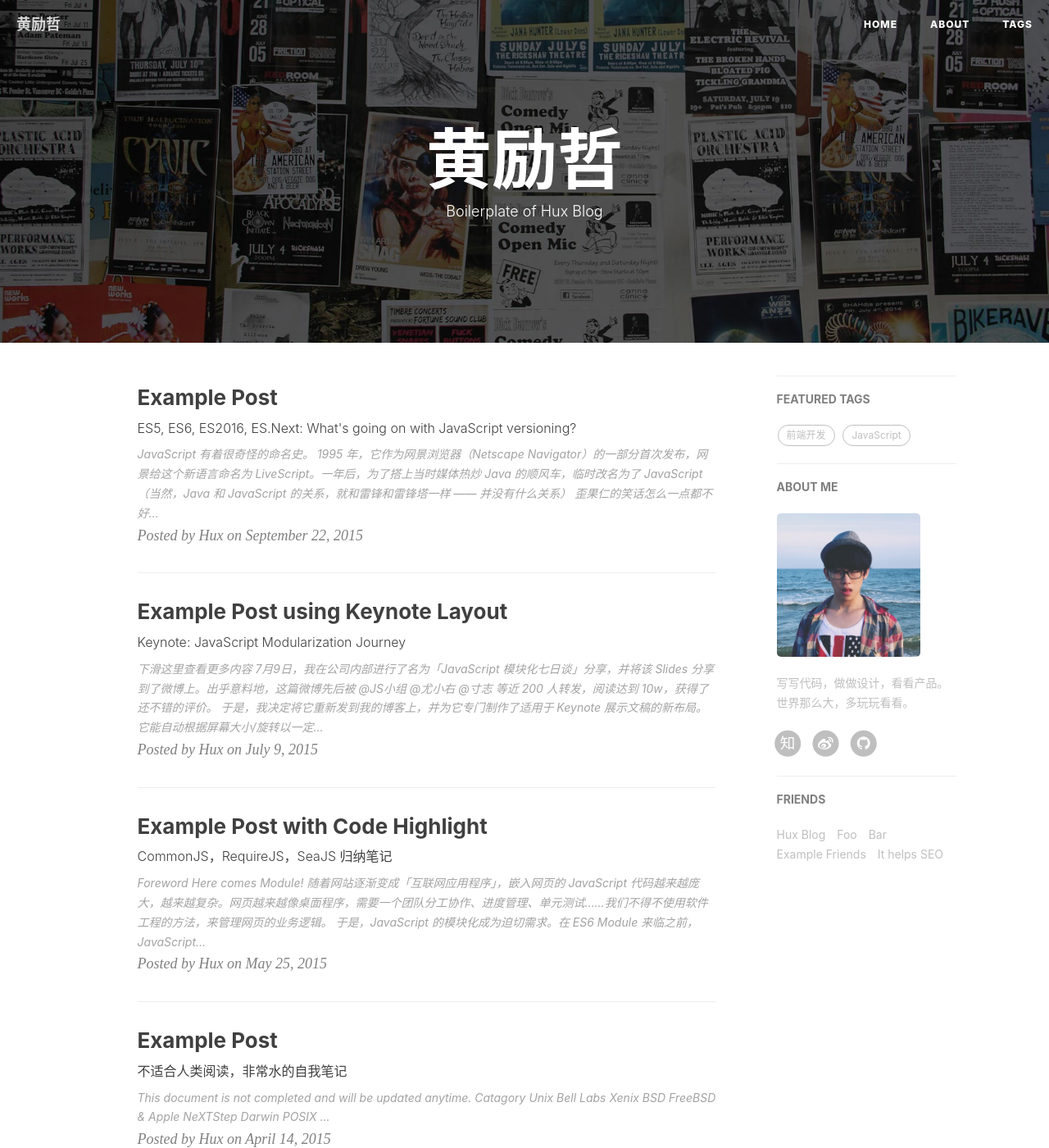
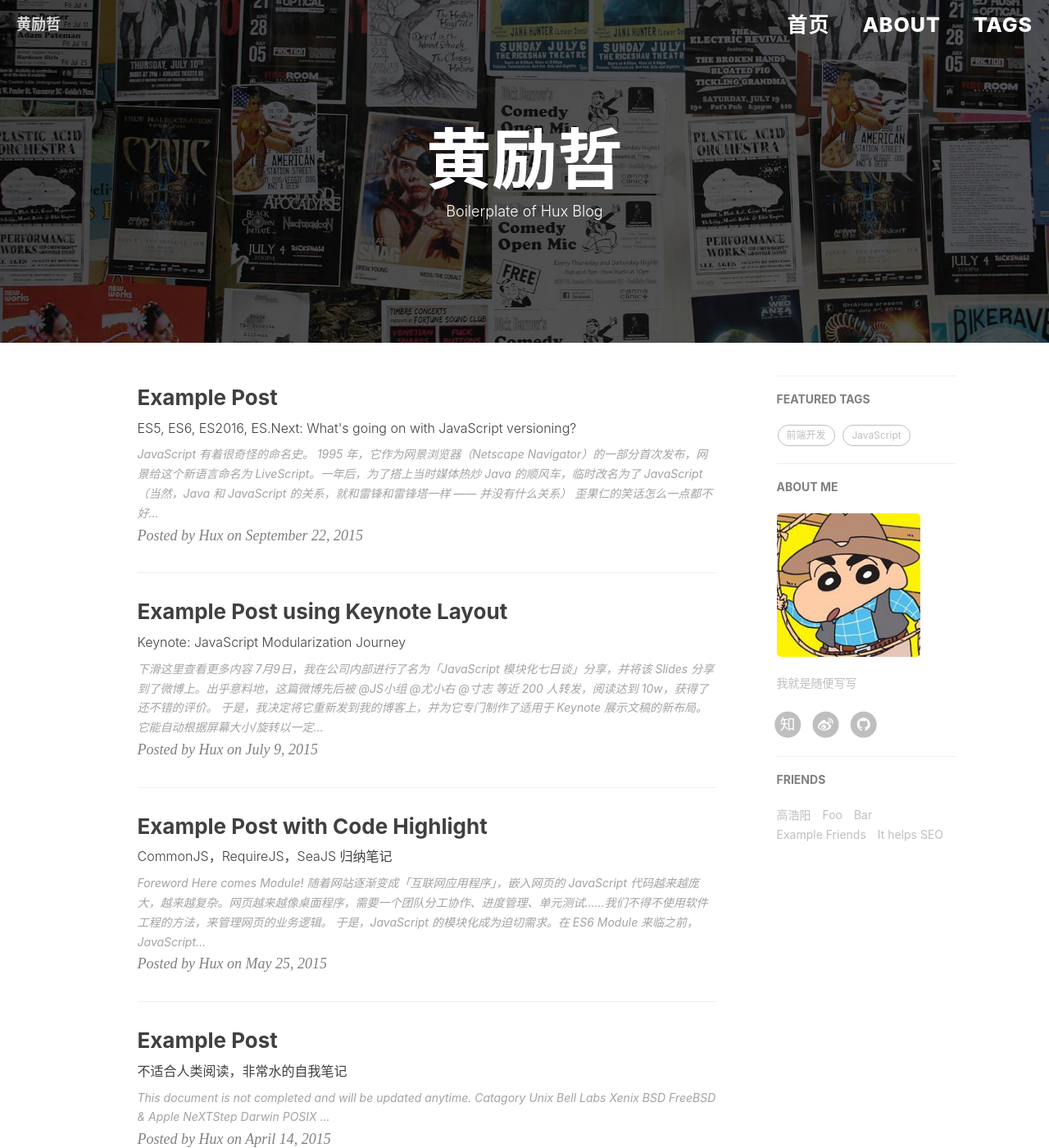
Before and after one commit to tangculijier/tangculijier.github.io, a Jekyll site: the page built from index.html, in a window 1280 px wide and 1400 px high. Shown: the whole window at 82% size. Built offline with Jekyll 4.4.1, drawn with Linux system fonts in a browser that asks for light colours; nearby versions of some CDN libraries; the list of posts is cut into pages by our own code; comment, search, counter and statistics services are not loaded.

Commit message:
change nav

```diff
--- a/_config.yml
+++ b/_config.yml
@@ -13,7 +13,7 @@ baseurl: ""         # for example, '/blog' if your blog hosted on 'host/blog'
 # SNS settings
 RSS: false
 weibo_username:     1958940991
-zhihu_username:     黄励哲
+zhihu_username:     huang-wei-ming-39
 github_username:    tangculijier
 #twitter_username:  huxpro
 #facebook_username:  huxpro
@@ -51,7 +51,7 @@ kramdown:
 #disqus_username: _your_disqus_short_name_
 
 # Duoshuo settings
-duoshuo_username: huxblog
+duoshuo_username: P颠P颠颠
 # Share component is depend on Comment so we can NOT use share only.
 duoshuo_share: true                     # set to false if you want to use Comment without Sharing
 
@@ -69,8 +69,8 @@ ga_domain: huangxuan.me
 
 # Sidebar settings
 sidebar: true                           # whether or not using Sidebar.
-sidebar-about-description: "写写代码，做做设计，看看产品。世界那么大，多玩玩看看。"
-sidebar-avatar: /img/avatar-hux.jpg      # use absolute URL, seeing it's used in both `/` and `/about/`
+sidebar-about-description: "我就是随便写写"
+sidebar-avatar: /img/avatar-tangculijier.jpg     # use absolute URL, seeing it's used in both `/` and `/about/`
 
 
 
@@ -83,8 +83,8 @@ featured-condition-size: 1              # A tag will be featured if the size of
 # Friends
 friends: [
     {
-        title: "Hux Blog",
-        href: "http://huangxuan.me"
+        title: "高浩阳",
+        href: "http://gaohaoyang.github.io"
     },{
         title: "Foo",
         href: "#"
--- a/_includes/footer.html
+++ b/_includes/footer.html
@@ -72,12 +72,7 @@
                 <p class="copyright text-muted">
                     Copyright &copy; {{ site.title }} {{ site.time | date: '%Y' }}
                     <br>
-                    Theme by <a href="http://huangxuan.me">Hux</a> |
-                    <iframe
-                        style="margin-left: 2px; margin-bottom:-5px;"
-                        frameborder="0" scrolling="0" width="91px" height="20px"
-                        src="https://ghbtns.com/github-btn.html?user=huxpro&repo=huxpro.github.io&type=star&count=true" >
-                    </iframe>
+                    Theme by <a href="http://huangxuan.me">Hux</a>
                 </p>
             </div>
         </div>
--- a/_includes/nav.html
+++ b/_includes/nav.html
@@ -22,11 +22,11 @@
             <div class="navbar-collapse">
                 <ul class="nav navbar-nav navbar-right">
                     <li>
-                        <a href="{{ site.baseurl }}/">Home</a>
+                        <a href="{{ site.baseurl }}/" style="font-size:25px;">首页</a>
                     </li>
                     {% for page in site.pages %}{% if page.title %}
                     <li>
-                        <a href="{{ page.url | prepend: site.baseurl }}">{{ page.title }}</a>
+                        <a href="{{ page.url | prepend: site.baseurl }}" style="font-size:25px;">{{ page.title }}</a>
                     </li>
                     {% endif %}{% endfor %}
                 </ul>
```
Also changed, not shown: img/avatar-tangculijier.jpg (added).
